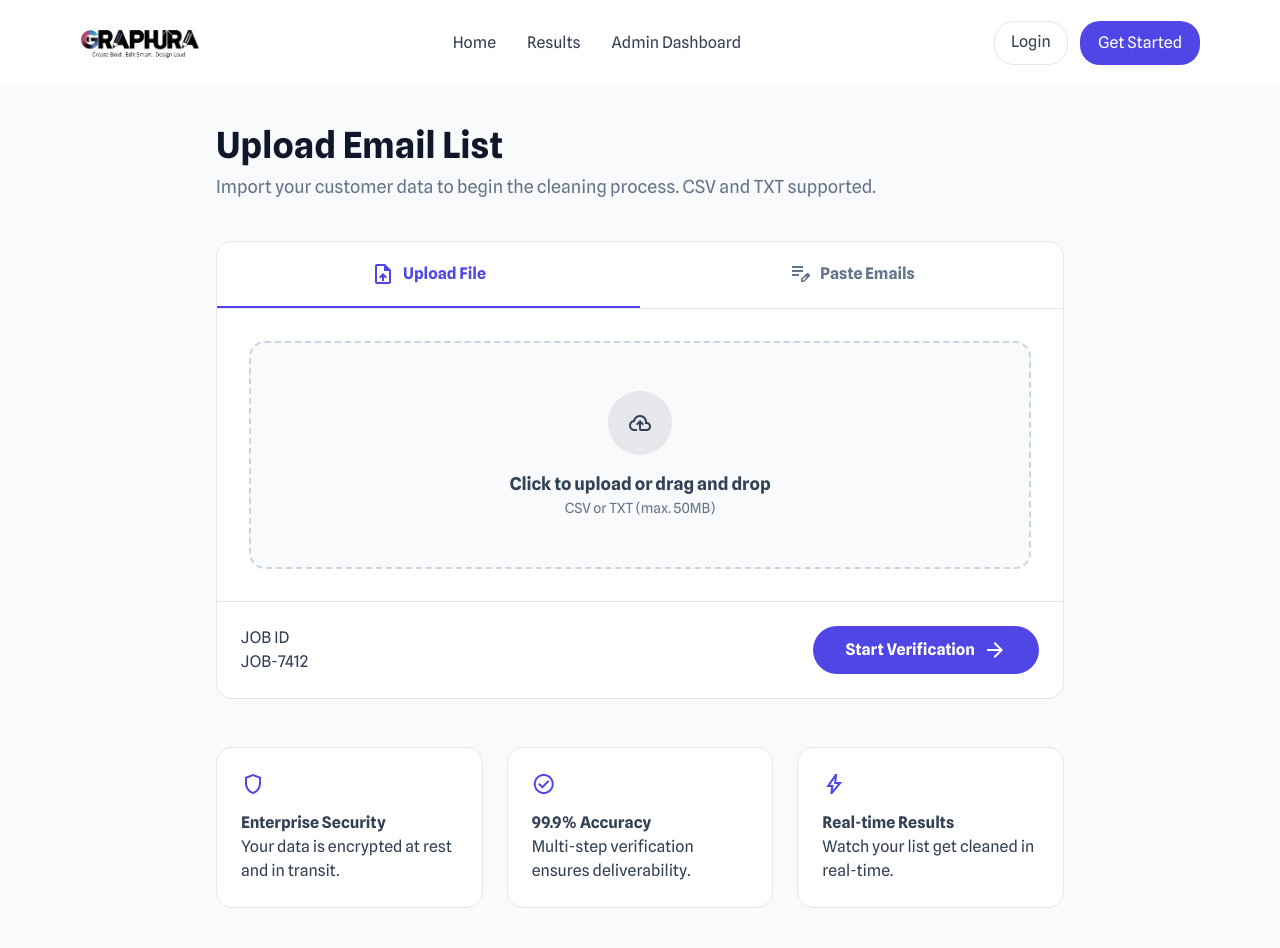
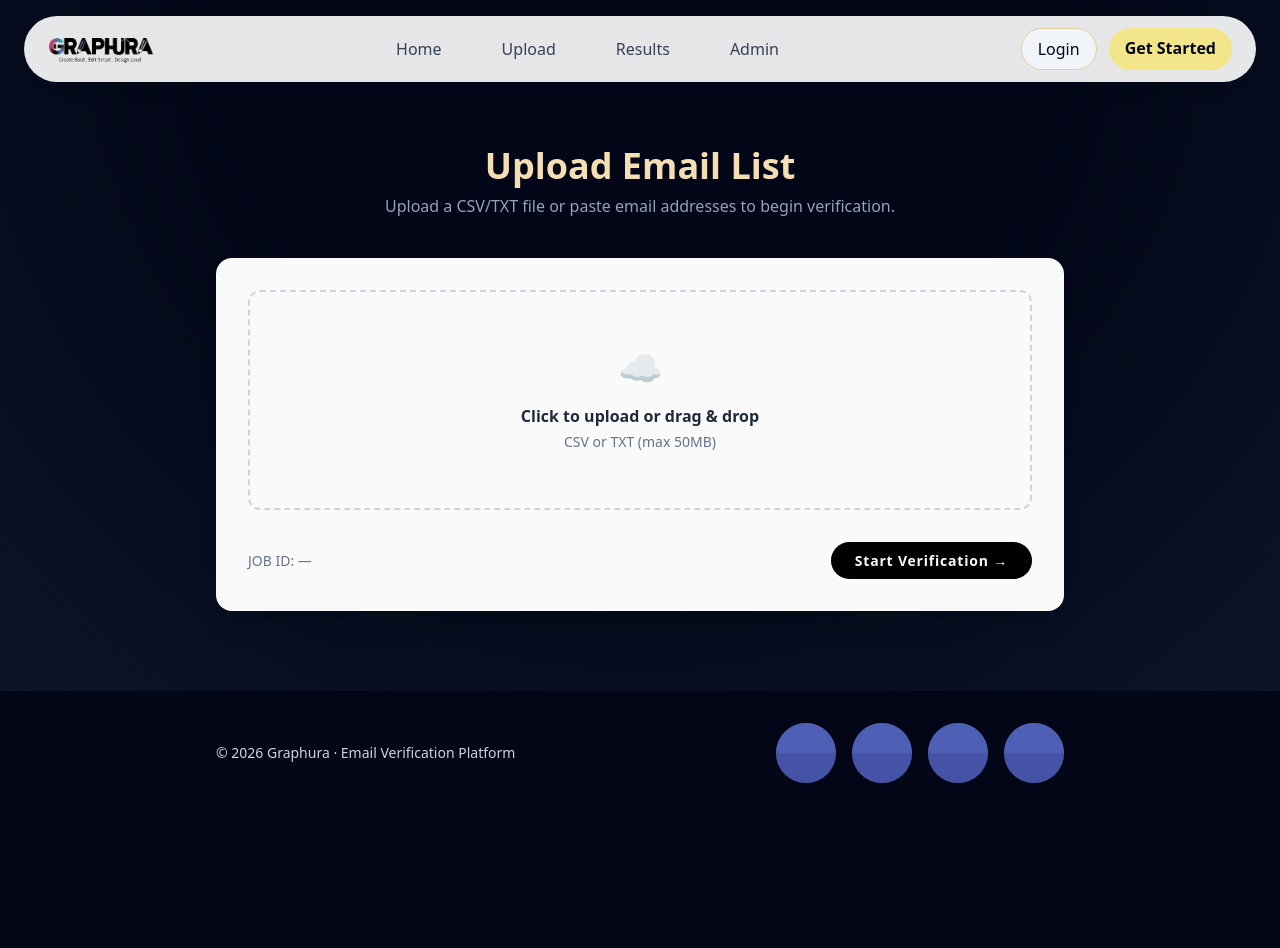
Before and after one commit to rmohit9/Email_Verifier, a Django app: page /upload/ in a window 1280 px wide. After the commit the page ends 783 px from the top, so only its background shows below. Run offline with Django 5.2, Linux system fonts and the light colour scheme; parts of the project's set-up code (start-up, migrations or seed data) failed here and were passed over; some libraries are stand-ins or nearby versions.

Commit message:
Temp: save updated upload page

```diff
--- a/verifier/static/css/upload.css
+++ b/verifier/static/css/upload.css
@@ -87,7 +87,8 @@
 
 
 .logo-img {
-    width: 120px;   /* adjust as needed */
+  width: 120px;
+  /* adjust as needed */
   height: auto;
   object-fit: contain;
 }
@@ -114,27 +115,37 @@
 }
 
 .login-btn {
-    background: white;
-    border: 1px solid #e2e8f0;
+  background: #f1f5f9;
+  color: #020617;
+  border: 1px solid #e6cf9f;
   padding: 8px 16px;
-    border-radius: 20px;
+  border-radius: 999px;
   cursor: pointer;
+  font-weight: 500;
+  transition: background-color 0.25s ease;
+}
+
+.login-btn:hover {
+  background: #f8fafc;
 }
 
 .primary-btn {
-    background: #4f46e5;
-    color: white;
+  background: #f3e68a;
+  color:#020617 ;
   border: none;
-    padding: 10px 18px;
-    border-radius: 20px;
+  padding: 8px 16px;
+  border-radius: 999px;
   cursor: pointer;
+  font-weight: 600;
+  transition: background-color 0.25s ease;
+
 }
 
 .primary-btn:hover {
-    background: #4338ca;
+  background:  #ead970;
 }
 
-/* CARD */
+
 .card {
   background: white;
   border-radius: 1rem;
@@ -142,11 +153,12 @@
   overflow: hidden;
 }
 
-/* TABS */
+
 .tabs {
   display: flex;
   border-bottom: 1px solid #e5e7eb;
 }
+
 .tab {
   flex: 1;
   padding: 1.25rem;
@@ -157,6 +169,7 @@
   color: #64748b;
   cursor: pointer;
 }
+
 .tab.active {
   color: #4f46e5;
   border-bottom: 2px solid #4f46e5;
@@ -172,9 +185,11 @@
   cursor: pointer;
   background: #f8fafc;
 }
+
 .upload-content {
   text-align: center;
 }
+
 .upload-icon {
   width: 64px;
   height: 64px;
@@ -185,10 +200,12 @@
   justify-content: center;
   margin: 0 auto 1rem;
 }
+
 .upload-title {
   font-size: 1.1rem;
   font-weight: 700;
 }
+
 .upload-sub {
   font-size: 0.875rem;
   color: #64748b;
@@ -203,14 +220,17 @@
   padding: 1rem;
   border-radius: 0.75rem;
 }
+
 .file-left {
   display: flex;
   gap: 1rem;
   align-items: center;
 }
+
 .file-name {
   font-weight: 700;
 }
+
 .file-meta {
   font-size: 0.75rem;
   color: #64748b;
@@ -224,6 +244,7 @@
   overflow: hidden;
   margin-top: 0.5rem;
 }
+
 .progress-bar div {
   width: 100%;
   height: 100%;
@@ -238,12 +259,14 @@
   justify-content: space-between;
   align-items: center;
 }
+
 .job-id {
   font-family: monospace;
   background: #f1f5f9;
   padding: 0.25rem 0.5rem;
   border-radius: 0.5rem;
 }
+
 .start-btn {
   background: #4f46e5;
   color: white;
@@ -255,7 +278,6 @@
   align-items: center;
 }
 
-/* PASTE */
 .paste-textarea {
   width: 100%;
   height: 200px;
@@ -265,6 +287,7 @@
   font-size: 0.875rem;
   outline: none;
 }
+
 .email-count {
   margin-top: 0.75rem;
   font-size: 0.875rem;
@@ -278,16 +301,19 @@
   padding: 1.5rem;
   border: 1px solid #e5e7eb;
 }
+
 .feature span {
   color: #4f46e5;
 }
+
 .feature h3 {
   font-weight: 700;
   margin-top: 0.5rem;
 }
 
 .paste-textarea::placeholder {
-  color: #94a3b8; /* slate-400 */
+  color: #94a3b8;
+  /* slate-400 */
   font-size: 15px;
 }
 
@@ -298,3 +324,141 @@
 .paste-textarea:focus {
   text-align: left;
 }
+
+
+.uiverse-btn {
+  outline: none;
+  cursor: pointer;
+  border: none;
+  padding: 0.5rem 1.5rem;
+  margin: 0;
+  font-family: inherit;
+  font-size: 14px;
+  position: relative;
+  display: inline-block;
+  letter-spacing: 0.05rem;
+  font-weight: 700;
+  border-radius: 500px;
+  overflow: hidden;
+  background: #66ff66;
+  color: ghostwhite;
+  transition: all 0.3s ease;
+}
+
+.uiverse-btn span {
+  position: relative;
+  z-index: 10;
+  transition: color 0.4s;
+}
+
+.uiverse-btn:hover span {
+  color: black;
+}
+
+.uiverse-btn::before,
+.uiverse-btn::after {
+  position: absolute;
+  top: 0;
+  left: 0;
+  width: 100%;
+  height: 100%;
+  z-index: 0;
+}
+
+.uiverse-btn::before {
+  content: "";
+  background: #000;
+  width: 120%;
+  left: -10%;
+  transform: skew(30deg);
+  transition: transform 0.4s cubic-bezier(0.3, 1, 0.8, 1);
+}
+
+.uiverse-btn:hover::before {
+  transform: translate3d(100%, 0, 0);
+}
+
+form .uiverse-btn {
+  display: inline-block;
+  position: relative;
+  overflow: hidden;
+}
+
+/* Social Cards Footer */
+footer .social-card {
+  position: relative;
+  width: 60px;
+  height: 60px;
+  background: #334155;
+  border-radius: 50%;
+  display: flex;
+  align-items: center;
+  justify-content: center;
+  overflow: hidden;
+  transition: all 0.3s ease;
+}
+
+footer .social-card span {
+  position: absolute;
+  bottom: -24px; /* hidden below */
+  font-size: 10px;
+  color: white;
+  font-family: 'Fira Mono', monospace;
+  font-weight: 700;
+  white-space: nowrap;
+}
+
+footer .social-card svg {
+  width: 28px;
+  height: 28px;
+  color: white;
+  transition: transform 0.3s ease;
+}
+
+/* Split gradient animation on hover */
+footer .social-card::before,
+footer .social-card::after {
+  content: "";
+  position: absolute;
+  width: 100%;
+  height: 50%;
+  left: 0;
+  z-index: 1;
+  transition: 0.3s;
+}
+
+footer .social-card::before {
+  top: 0;
+  background-color: #4d60b6;
+}
+
+footer .social-card::after {
+  bottom: 0;
+  background-color: #4453a6;
+}
+
+footer .social-card:hover::before {
+  transform: translateX(-100%);
+  opacity: 0.5;
+}
+
+footer .social-card:hover::after {
+  transform: translateX(100%);
+  opacity: 0.5;
+}
+
+/* Bounce & pop animation */
+footer .social-card:hover svg {
+  animation: bounce 0.4s linear;
+}
+
+@keyframes bounce {
+  40% { transform: scale(1.4); }
+  60% { transform: scale(0.8); }
+  80% { transform: scale(1.2); }
+  100% { transform: scale(1); }
+}
+
+footer .social-card:hover span {
+  bottom: 70px;
+}
--- a/verifier/templates/upload.html
+++ b/verifier/templates/upload.html
@@ -1,161 +1,238 @@
+{% load static %}
 <!DOCTYPE html>
-<html lang="en" class="light">
+<html lang="en">
+
 <head>
   <meta charset="UTF-8" />
-    <meta name="viewport" content="width=device-width, initial-scale=1.0" />
+  <title>Upload Email List | VerifEye</title>
+
+  <!-- Tailwind CDN -->
+  <script src="https://cdn.tailwindcss.com"></script>
   {% load static %}
-    <title>VerifEye – Upload Email List</title>
+  <link rel="stylesheet" href="{% static 'css/upload.css' %}">
 
-    <!-- Fonts -->
-    <link
-      href="https://fonts.googleapis.com/css2?family=Spline+Sans:wght@400;600;700;800&family=Noto+Sans:wght@400;500&display=swap"
-      rel="stylesheet"
-    />
-    <link
-      href="https://fonts.googleapis.com/css2?family=Material+Symbols+Outlined"
-      rel="stylesheet"
-    />
+  <style>
+    body {
+      background: radial-gradient(circle at top,
+          #020617 0%,
+          #020617 40%,
+          #0f172a 100%);
+    }
 
-    <!-- Tailwind -->
-    <script src="https://cdn.tailwindcss.com"></script>
+    .uiverse-btn {
+      outline: none;
+      cursor: pointer;
+      border: none;
+      padding: 0.5rem 1.5rem;
+      margin: 0;
+      font-family: inherit;
+      font-size: 14px;
+      position: relative;
+      display: inline-block;
+      letter-spacing: 0.05rem;
+      font-weight: 700;
+      border-radius: 500px;
+      overflow: hidden;
+      background: #66ff66;
+      color: ghostwhite;
+      transition: all 0.3s ease;
+    }
 
-    <!-- Custom CSS -->
-    <link rel="stylesheet" href="{% static 'css/upload.css' %}" />
+    .uiverse-btn span {
+      position: relative;
+      z-index: 10;
+      transition: color 0.4s;
+    }
+
+    .uiverse-btn:hover span {
+      color: black;
+    }
+
+    .uiverse-btn::before,
+    .uiverse-btn::after {
+      position: absolute;
+      top: 0;
+      left: 0;
+      width: 100%;
+      height: 100%;
+      z-index: 0;
+    }
+
+    .uiverse-btn::before {
+      content: "";
+      background: #000;
+      width: 120%;
+      left: -10%;
+      transform: skew(30deg);
+      transition: transform 0.4s cubic-bezier(0.3, 1, 0.8, 1);
+    }
+
+    .uiverse-btn:hover::before {
+      transform: translate3d(100%, 0, 0);
+    }
+
+    form .uiverse-btn {
+      display: inline-block;
+      position: relative;
+      overflow: hidden;
+    }
+  </style>
 </head>
 
-  <body class="bg-slate-50 font-display text-slate-700">
-    <!-- NAVBAR -->
-    <header class="navbar">
-      <div class="logo">
-        <img
-          src="{% static 'bg removed.png' %}"
-          alt="EmailVerify Pro Logo"
-          class="logo-img"
-        />
+<body class="text-slate-200 min-h-screen">
+
+  <!-- ================= NAVBAR ================= -->
+  <header class="sticky top-4 z-50">
+    <div class="max-w-7xl mx-auto px-6">
+      <div class="bg-white/90 backdrop-blur-md rounded-full shadow-lg">
+        <div class="flex items-center justify-between px-6 py-3">
+
+          <img src="{% static 'bg removed.png' %}" class="h-10" alt="Logo" />
+
+          <nav class="hidden md:flex gap-8 text-slate-700 font-medium">
+            <a href="{% url 'home' %}" class="hover:text-black">Home</a>
+            <a href="{% url 'upload' %}" class="hover:text-black">Upload</a>
+            <a href="{% url 'results' %}" class="hover:text-black">Results</a>
+            <a href="{% url 'admin_dashboard' %}" class="hover:text-black">Admin</a>
+          </nav>
+
+          <div class="flex gap-3">
+            <a href="{% url 'login' %}" class="login-btn">
+              <span>Login</span>
+            </a>
+            <a href="{% url 'signup' %}" class="primary-btn">
+              <span>Get Started</span>
+            </a>
           </div>
 
-      <nav>
-        <a href="{% url 'home' %}">Home</a>
-        <a href="{% url 'verification_results' %}">Results</a>
-        <a href="{% url 'admin_dashboard' %}">Admin Dashboard</a>
-      </nav>
-
-      <div class="nav-buttons">
-        <a href="{% url 'login' %}" class="login-btn">Login</a>
-        <a href="{% url 'signup' %}" class="primary-btn">Get Started</a>
+        </div>
+      </div>
     </div>
   </header>
 
-    <!-- MAIN -->
-    <main class="max-w-4xl mx-auto px-6 py-10">
-      <!-- TITLE -->
-      <div class="mb-10">
-        <h2 class="text-4xl font-extrabold text-slate-900 mb-2">
+  <!-- ================= MAIN ================= -->
+  <main class="max-w-4xl mx-auto px-6 py-20">
+
+    <div class="text-center mb-10">
+      <h1 class="text-4xl font-bold text-[#f5deb3] mb-2">
         Upload Email List
-        </h2>
-        <p class="text-slate-500 text-lg">
-          Import your customer data to begin the cleaning process. CSV and TXT
-          supported.
+      </h1>
+      <p class="text-slate-400">
+        Upload a CSV/TXT file or paste email addresses to begin verification.
       </p>
     </div>
 
-      <!-- CARD -->
-      <section class="card">
-        <!-- TABS -->
-        <div class="tabs">
-          <button class="tab active" id="uploadTab">
-            <span class="material-symbols-outlined">upload_file</span>
-            Upload File
-          </button>
-          <button class="tab" id="pasteTab">
-            <span class="material-symbols-outlined">edit_note</span>
-            Paste Emails
-          </button>
+
+
+    <!-- ================= UPLOAD CARD ================= -->
+    <div class="bg-[#fafafa] rounded-2xl shadow-xl p-8 text-slate-800">
+
+      <form method="POST" enctype="multipart/form-data">
+        {% csrf_token %}
+
+
+        <!-- Upload Box -->
+        <div id="uploadBox" onclick="document.getElementById('fileInput').click()" class="border-2 border-dashed border-slate-300 rounded-xl p-14 text-center cursor-pointer
+         hover:border-[#f5deb3] hover:bg-[#fffaf0] transition">
+
+          <div id="uploadContent">
+            <div class="text-4xl mb-4">☁️</div>
+            <p class="font-semibold mb-1">Click to upload or drag & drop</p>
+            <p class="text-sm text-slate-500">CSV or TXT (max 50MB)</p>
           </div>
 
-        <!-- BODY -->
-        <div class="p-8">
-          <!-- UPLOAD SECTION -->
-          <div id="uploadSection">
-            <label class="upload-box">
-              <input type="file" id="fileInput" hidden accept=".csv,.txt" />
-              <div class="upload-content">
-                <div class="upload-icon">
-                  <span class="material-symbols-outlined">cloud_upload</span>
-                </div>
-                <p class="upload-title">Click to upload or drag and drop</p>
-                <p class="upload-sub">CSV or TXT (max. 50MB)</p>
-              </div>
-            </label>
-
-            <div id="fileInfo" class="hidden mt-6">
-              <div class="file-row">
-                <div class="file-left">
-                  <span class="material-symbols-outlined text-indigo-600">
-                    description
-                  </span>
-                  <div>
-                    <p id="fileName" class="file-name"></p>
-                    <p id="fileMeta" class="file-meta"></p>
-                  </div>
-                </div>
-                <button id="removeFile">
-                  <span class="material-symbols-outlined">delete</span>
-                </button>
+          <input id="fileInput" name="email_file" type="file" accept=".csv,.txt" class="hidden"
+            onchange="showFileName(this)" onclick="this.value=null" />
         </div>
 
-              <div class="progress-bar">
-                <div></div>
-              </div>
-            </div>
+        <!-- Footer -->
+        <div class="flex items-center justify-between mt-8">
+          <p class="text-sm text-slate-500">JOB ID: —</p>
+
+          <button type="submit" class="uiverse-btn">
+            <span>Start Verification →</span>
+          </button>
+
         </div>
 
-          <!-- PASTE SECTION -->
-          <div id="pasteSection" class="hidden">
-            <textarea
-              id="emailTextarea"
-              class="paste-textarea"
-              placeholder="Please paste your emails here (one per line)"
-            ></textarea>
+      </form>
 
-            <p id="emailCount" class="email-count">0 emails detected</p>
-          </div>
-        </div>
-
-        <!-- FOOTER -->
-        <div class="card-footer">
-          <div class="job-id-box">
-            <p class="job-id-label">JOB ID</p>
-            <p id="jobId" class="job-id-value">—</p>
-          </div>
-
-          <button class="start-btn" id="startVerificationBtn">
-            Start Verification
-            <span class="material-symbols-outlined">arrow_forward</span>
-          </button>
-        </div>
-      </section>
-
-      <!-- FEATURES -->
-      <div class="grid md:grid-cols-3 gap-6 mt-12">
-        <div class="feature">
-          <span class="material-symbols-outlined">shield</span>
-          <h3>Enterprise Security</h3>
-          <p>Your data is encrypted at rest and in transit.</p>
-        </div>
-        <div class="feature">
-          <span class="material-symbols-outlined">check_circle</span>
-          <h3>99.9% Accuracy</h3>
-          <p>Multi-step verification ensures deliverability.</p>
-        </div>
-        <div class="feature">
-          <span class="material-symbols-outlined">bolt</span>
-          <h3>Real-time Results</h3>
-          <p>Watch your list get cleaned in real-time.</p>
-        </div>
     </div>
   </main>
 
-    <script src="{% static 'js/upload.js' %}"></script>
+  <!-- ================= FOOTER ================= -->
+  <footer class="bg-[#020617] text-white py-8">
+    <div class="max-w-4xl mx-auto flex flex-col md:flex-row items-center justify-between gap-6 px-6">
+
+      <!-- Footer Text -->
+      <p class="text-sm text-slate-300">&copy; 2026 Graphura · Email Verification Platform</p>
+
+      <!-- Social Icons -->
+      <div class="flex gap-4">
+
+        <!-- Facebook -->
+        <a href="https://www.facebook.com/share/19nKAMTopZ/" target="_blank" class="social-card">
+          <span>Facebook</span>
+          <svg viewBox="0 0 24 24" fill="currentColor">
+            <path
+              d="M22 12a10 10 0 10-11.5 9.9v-7h-2v-3h2V9.5c0-2 1.2-3.1 3-3.1.9 0 1.8.1 1.8.1v2h-1c-1 0-1.3.6-1.3 1.2V12h2.3l-.4 3h-1.9v7A10 10 0 0022 12z" />
+          </svg>
+        </a>
+
+        <!-- Twitter -->
+        <a href="https://share.google/w9KeZZ72v8KQxGpFn" target="_blank" class="social-card">
+          <span>Twitter</span>
+          <svg viewBox="0 0 24 24" fill="currentColor">
+            <path
+              d="M23 3a10.9 10.9 0 01-3.1 1.5A4.5 4.5 0 0012 7v1A10.7 10.7 0 013 4s-4 9 5 13a11.6 11.6 0 01-7 2c9 5 20 0 20-11v-1a7.7 7.7 0 002-2z" />
+          </svg>
+        </a>
+
+        <!-- LinkedIn -->
+        <a href="https://www.linkedin.com/company/graphura-india-private-limited/" target="_blank" class="social-card">
+          <span>LinkedIn</span>
+          <svg viewBox="0 0 24 24" fill="currentColor">
+            <path
+              d="M4.98 3.5a2.5 2.5 0 11-.01 5 2.5 2.5 0 01.01-5zM3 9h4v12H3zM9 9h3.6v1.71h.05c.5-.95 1.72-1.95 3.55-1.95 3.8 0 4.5 2.5 4.5 5.76V21H16v-5.59c0-1.33-.02-3.04-1.85-3.04-1.85 0-2.14 1.45-2.14 2.94V21H9V9z" />
+          </svg>
+        </a>
+
+        <!-- Instagram -->
+        <a href="https://www.instagram.com/graphura.in" target="_blank" class="social-card">
+          <span>Instagram</span>
+          <svg viewBox="0 0 24 24" fill="currentColor">
+            <path
+              d="M12 2.2c3.2 0 3.6 0 4.9.1 1.2.1 1.9.3 2.3.5a4.6 4.6 0 011.7 1.1 4.6 4.6 0 011.1 1.7c.2.4.4 1.1.5 2.3.1 1.3.1 1.7.1 4.9s0 3.6-.1 4.9c-.1 1.2-.3 1.9-.5 2.3a4.6 4.6 0 01-1.1 1.7 4.6 4.6 0 01-1.7 1.1c-.4.2-1.1.4-2.3.5-1.3.1-1.7.1-4.9.1s-3.6 0-4.9-.1c-1.2-.1-1.9-.3-2.3-.5a4.6 4.6 0 01-1.7-1.1 4.6 4.6 0 01-1.1-1.7c-.2-.4-.4-1.1-.5-2.3-.1-1.3-.1-1.7-.1-4.9s0-3.6.1-4.9c.1-1.2.3-1.9.5-2.3a4.6 4.6 0 011.1-1.7 4.6 4.6 0 011.7-1.1c.4-.2 1.1-.4 2.3-.5C8.4 2.2 8.8 2.2 12 2.2zm0 3.6a6.2 6.2 0 100 12.4 6.2 6.2 0 000-12.4zm0 10.2a4 4 0 110-8 4 4 0 010 8zm6.4-10.9a1.4 1.4 0 11-2.8 0 1.4 1.4 0 012.8 0z" />
+          </svg>
+        </a>
+
+
+      </div>
+    </div>
+  </footer>
+
+
+
+  <script>
+    const fileInput = document.getElementById("fileInput");
+    const uploadContent = document.getElementById("uploadContent");
+
+    fileInput.addEventListener("change", function () {
+      if (fileInput.files.length > 0) {
+        const fileName = fileInput.files[0].name;
+
+        uploadContent.innerHTML = `
+        <div class="text-4xl mb-3">📄</div>
+        <p class="font-semibold">${fileName}</p>
+        <p class="text-sm text-slate-500">Ready to upload</p>
+      `;
+      }
+    });
+  </script>
+
+
+
+
 </body>
+
 </html>
```
Lines whose indentation alone changed are shown as unchanged.
